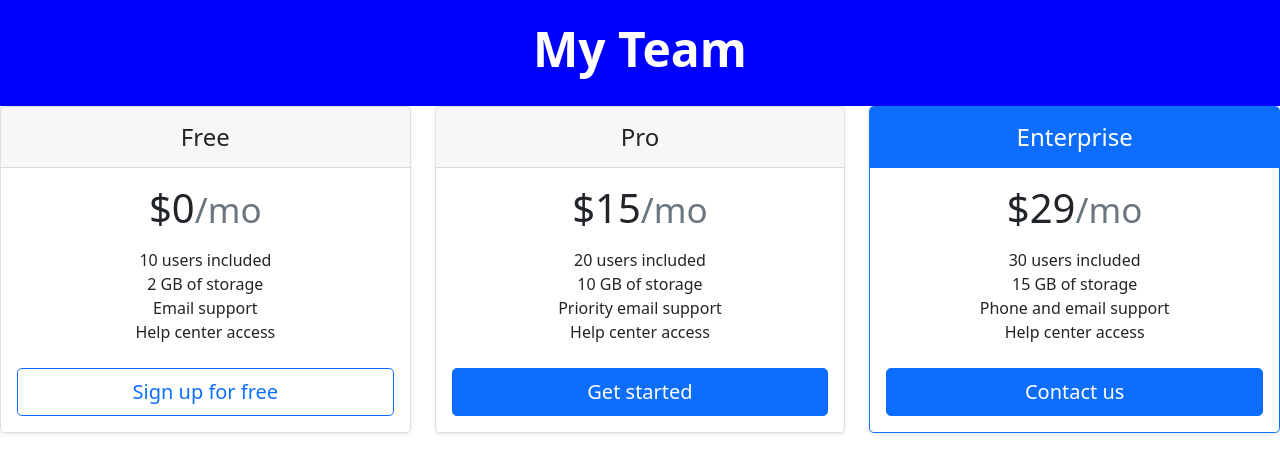
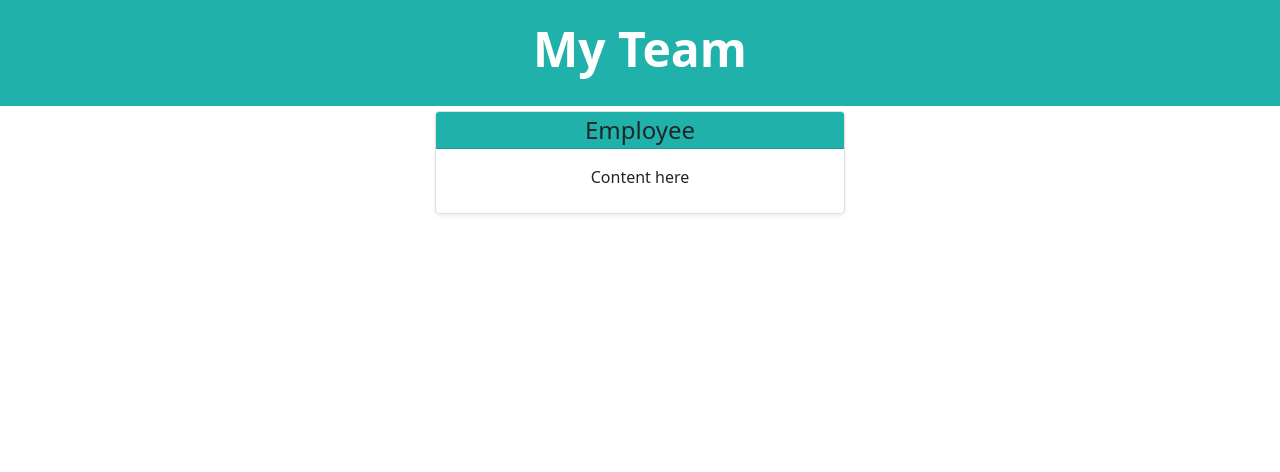
Before and after one commit to forbegos/Team_Profile_Generator, a plain HTML site: page index.html in a window 1280 px wide. Drawn offline with nearby package versions, Linux system fonts and the light colour scheme.

Commit message:
first version of HTML mock working

```diff
--- a/assets/css/style.css
+++ b/assets/css/style.css
@@ -1,5 +1,17 @@
 header {
   padding: 20px;
-  background-color: blue;
+  background-color: lightseagreen;
   color: white;
 }
+
+.row {
+  justify-content: center;
+}
+
+.col {
+  margin-top: 5px;
+}
+
+.card-header {
+  background-color: lightseagreen;
+}
--- a/index.html
+++ b/index.html
@@ -22,64 +22,11 @@
     <div class="row row-cols-1 row-cols-md-3 mb-3 text-center">
       <div class="col">
         <div class="card mb-4 rounded-3 shadow-sm">
-          <div class="card-header py-3">
-            <h4 class="my-0 fw-normal">Free</h4>
+          <div class="card-header py-1">
+            <h4 class="my-0 fw-normal">Employee</h4>
           </div>
           <div class="card-body">
-            <h1 class="card-title pricing-card-title">
-              $0<small class="text-muted fw-light">/mo</small>
-            </h1>
-            <ul class="list-unstyled mt-3 mb-4">
-              <li>10 users included</li>
-              <li>2 GB of storage</li>
-              <li>Email support</li>
-              <li>Help center access</li>
-            </ul>
-            <button type="button" class="w-100 btn btn-lg btn-outline-primary">
-              Sign up for free
-            </button>
-          </div>
-        </div>
-      </div>
-      <div class="col">
-        <div class="card mb-4 rounded-3 shadow-sm">
-          <div class="card-header py-3">
-            <h4 class="my-0 fw-normal">Pro</h4>
-          </div>
-          <div class="card-body">
-            <h1 class="card-title pricing-card-title">
-              $15<small class="text-muted fw-light">/mo</small>
-            </h1>
-            <ul class="list-unstyled mt-3 mb-4">
-              <li>20 users included</li>
-              <li>10 GB of storage</li>
-              <li>Priority email support</li>
-              <li>Help center access</li>
-            </ul>
-            <button type="button" class="w-100 btn btn-lg btn-primary">
-              Get started
-            </button>
-          </div>
-        </div>
-      </div>
-      <div class="col">
-        <div class="card mb-4 rounded-3 shadow-sm border-primary">
-          <div class="card-header py-3 text-white bg-primary border-primary">
-            <h4 class="my-0 fw-normal">Enterprise</h4>
-          </div>
-          <div class="card-body">
-            <h1 class="card-title pricing-card-title">
-              $29<small class="text-muted fw-light">/mo</small>
-            </h1>
-            <ul class="list-unstyled mt-3 mb-4">
-              <li>30 users included</li>
-              <li>15 GB of storage</li>
-              <li>Phone and email support</li>
-              <li>Help center access</li>
-            </ul>
-            <button type="button" class="w-100 btn btn-lg btn-primary">
-              Contact us
-            </button>
+            <p class="card-title pricing-card-title">Content here</p>
           </div>
         </div>
       </div>
```
